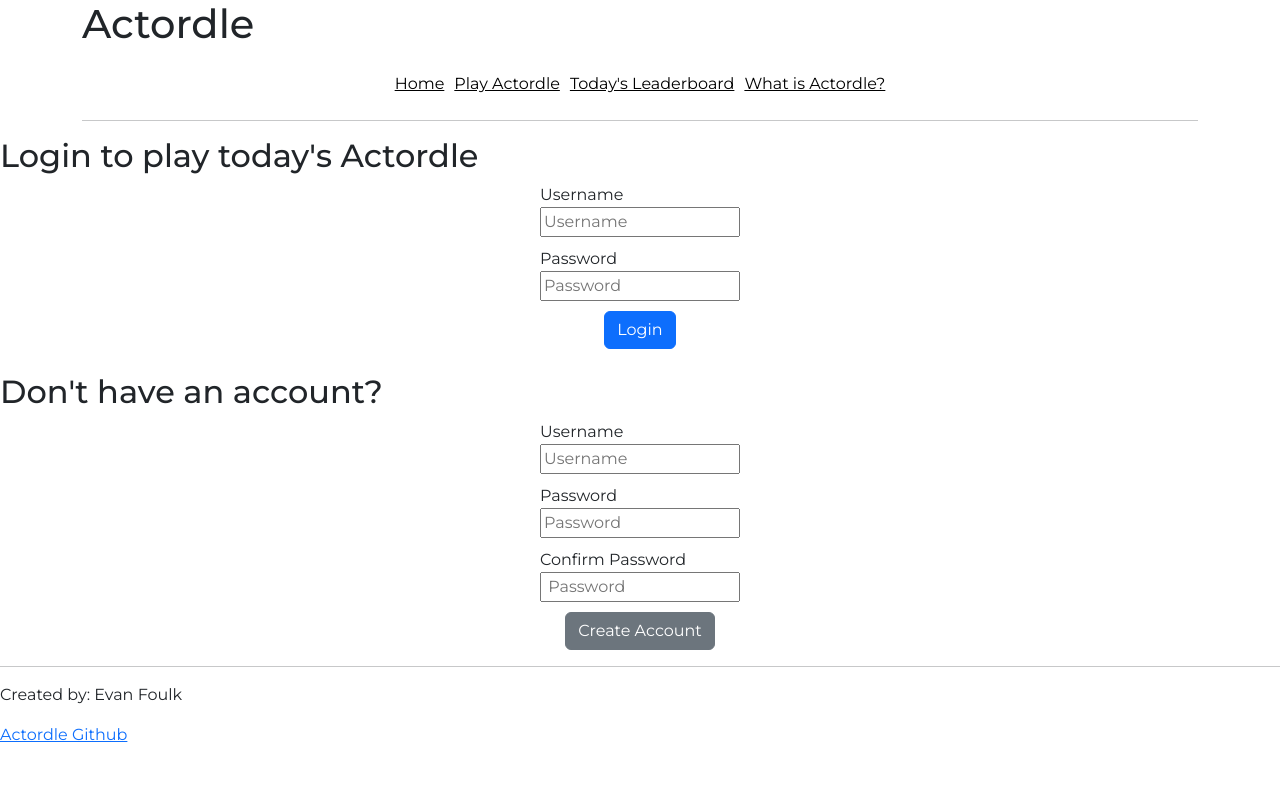
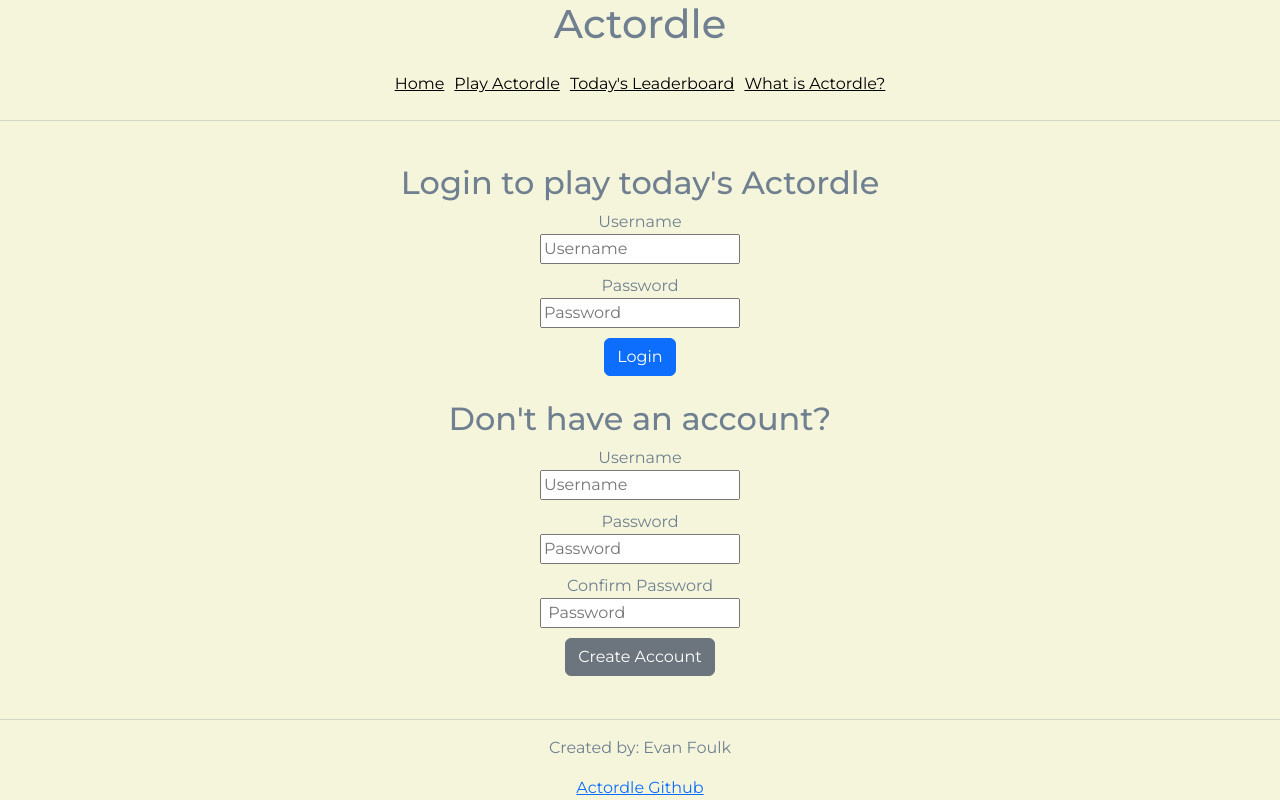
Before and after one commit to efoulk4/Actordle, a React (Vite) app: page / in a window 1280 px wide. Built offline with nearby package versions, Linux system fonts and the light colour scheme.

Commit message:
fixed boyd tag

```diff
--- a/src/app.jsx
+++ b/src/app.jsx
@@ -10,8 +10,8 @@ import { About } from './about/about';
 export default function App() {
   return (
     <BrowserRouter>
-  <div>
-    <header className="container fluid">
+  <div className="body">
+    <header>
         <h1 id="sitename">Actordle</h1>
         <nav>
             <menu className="navbar">
```
